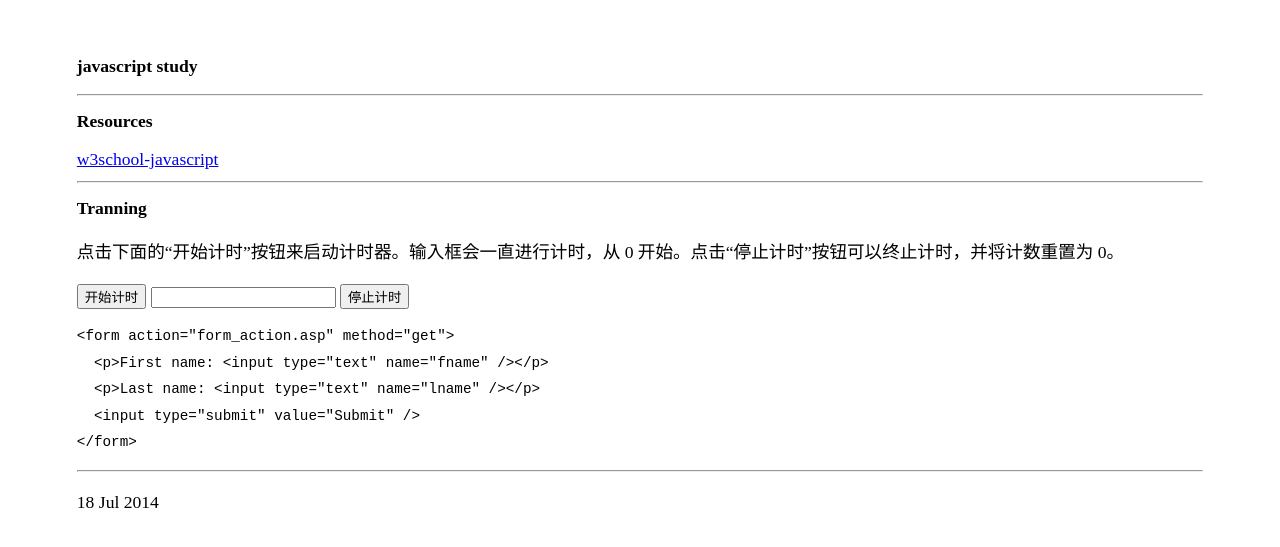
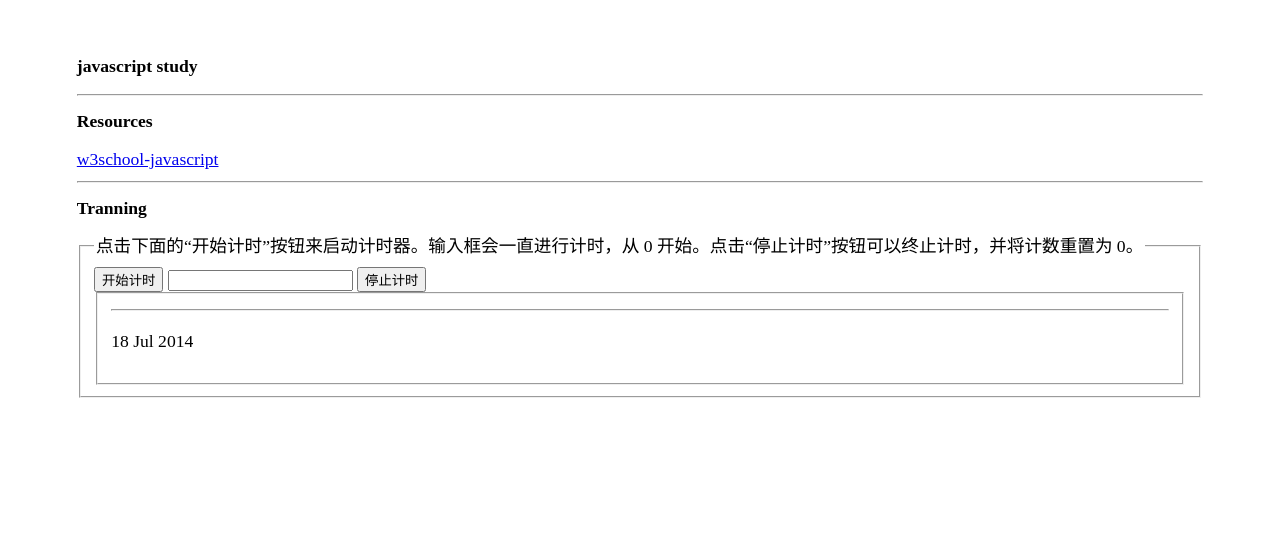
Before and after one commit to kerrignm/blog, a Jekyll site: the page built from _posts/2014-07-18-javascript-datum.html, in a window 1280 px wide. Shown: the top 547 px of the page. Built offline with Jekyll 4.4.1, drawn with Linux system fonts in a browser that asks for light colours.

Commit message:
debug js

```diff
--- a/_posts/2014-07-18-javascript-datum.html
+++ b/_posts/2014-07-18-javascript-datum.html
@@ -12,20 +12,14 @@ title: javascript study
 
 <h1>Tranning</h1>
 
-<p>点击下面的“开始计时”按钮来启动计时器。输入框会一直进行计时，从 0 开始。点击“停止计时”按钮可以终止计时，并将计数重置为 0。</p>
 <form>
-    <input type="button" value="开始计时" onClick="timedCount()" />
-    <input type="text" id="txt" />
-    <input type="button" value="停止计时" onClick="stopCount()" />
+    <fieldset>
+        <legend>点击下面的“开始计时”按钮来启动计时器。输入框会一直进行计时，从 0 开始。点击“停止计时”按钮可以终止计时，并将计数重置为 0。</legend>
+        <input type="button" value="开始计时" onClick="timedCount()" />
+        <input type="text" id="txt" />
+        <input type="button" value="停止计时" onClick="stopCount()" />
+    <fieldset>
 </form>
-
-<pre>
-<code>&lt;form action=&quot;form_action.asp&quot; method=&quot;get&quot;&gt;</code>
-  &lt;p&gt;First name: &lt;input type=&quot;text&quot; name=&quot;fname&quot; /&gt;&lt;/p&gt;
-  &lt;p&gt;Last name: &lt;input type=&quot;text&quot; name=&quot;lname&quot; /&gt;&lt;/p&gt;
-  &lt;input type=&quot;submit&quot; value=&quot;Submit&quot; /&gt;
-<code>&lt;/form&gt;</code>
-</pre>
 
 <hr />
 
```
